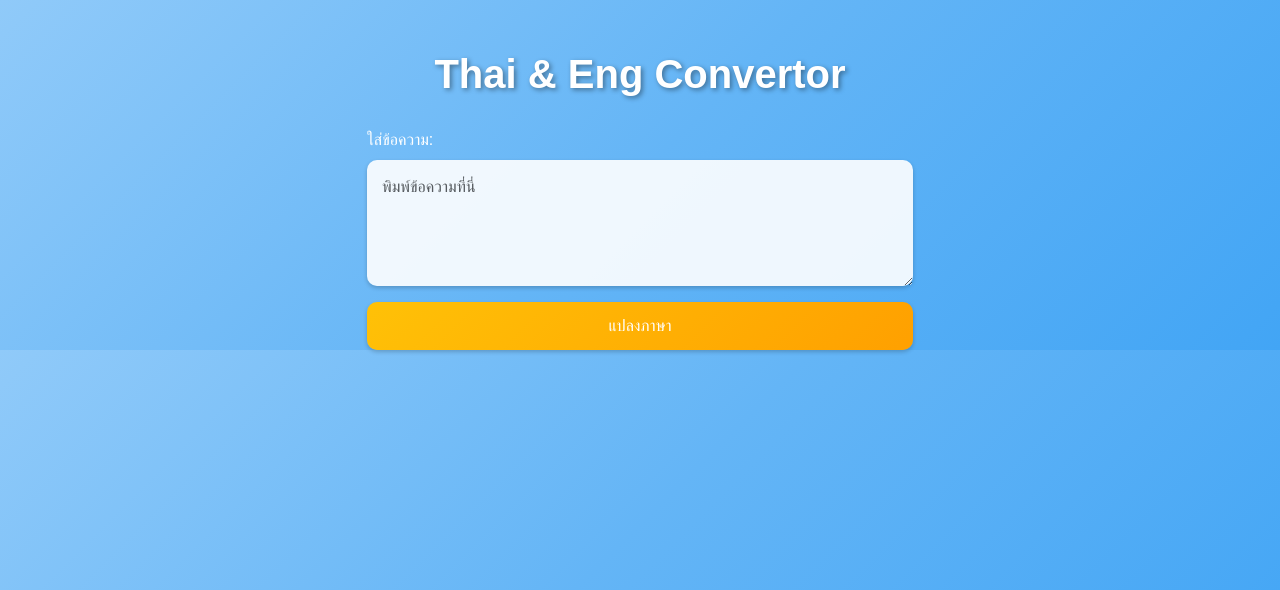
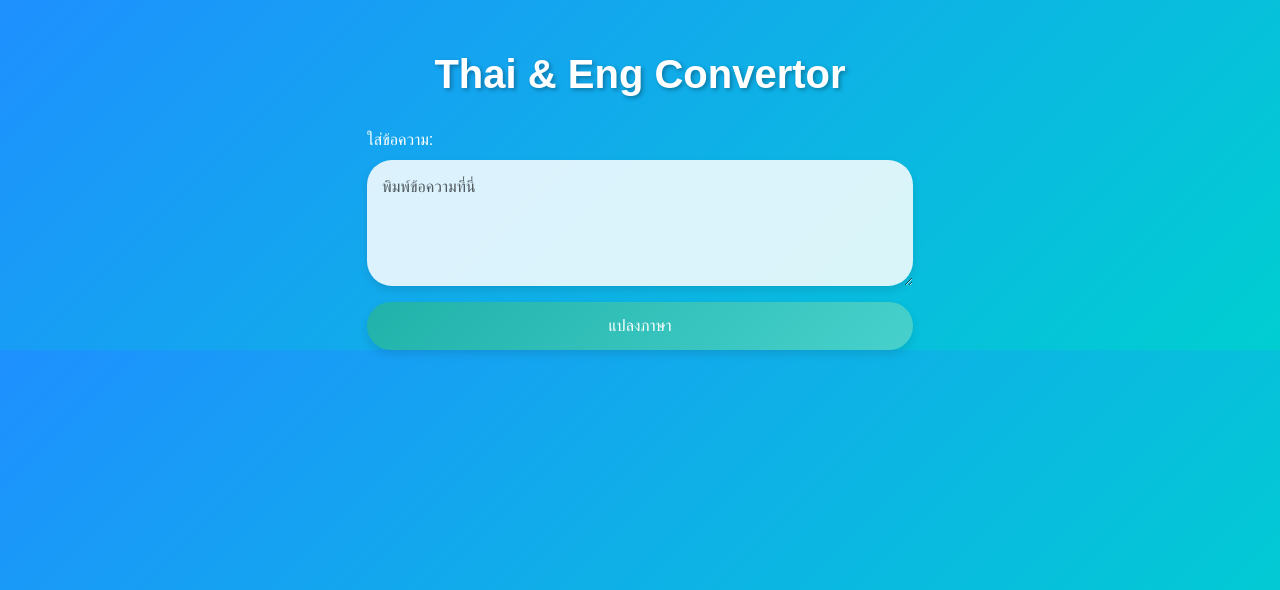
Before and after one commit to pianoProJ/Project, a Flask app: page / in a window 1280 px wide. Shown: the top 590 px of the page. Run offline with Flask 3, Linux system fonts and the light colour scheme.

Commit message:
Update index.html

```diff
--- a/templates/index.html
+++ b/templates/index.html
@@ -7,7 +7,7 @@
     <link href="https://cdn.jsdelivr.net/npm/bootstrap@5.3.0-alpha1/dist/css/bootstrap.min.css" rel="stylesheet">
     <style>
         body {
-            background: linear-gradient(135deg, #90CAF9, #64B5F6, #42A5F5);
+            background: linear-gradient(135deg, #1E90FF, #00CED1); /* Modern teal-blue gradient */
             font-family: 'Arial', sans-serif;
             color: #fff;
         }
@@ -17,38 +17,38 @@
         h1 {
             color: #fff;
             margin-bottom: 30px;
-            font-weight: 700;
+            font-weight: 600;
             text-align: center;
-            text-shadow: 2px 2px 5px rgba(0,0,0,0.4);
+            text-shadow: 2px 2px 4px rgba(0,0,0,0.3);
         }
         .form-control, .btn-primary {
-            border-radius: 10px;
+            border-radius: 25px;
         }
         .form-control {
             padding: 15px;
             font-size: 1rem;
-            background: rgba(255, 255, 255, 0.9);
+            background: rgba(255, 255, 255, 0.85); /* Slightly more transparent for a lighter look */
             border: none;
-            box-shadow: 0 2px 4px rgba(0,0,0,0.2);
+            box-shadow: 0 4px 8px rgba(0,0,0,0.1);
         }
         .btn-primary {
             padding: 12px 20px;
             font-size: 1rem;
-            background: linear-gradient(135deg, #FFC107, #FFA000);
+            background: linear-gradient(135deg, #20B2AA, #48D1CC); /* Modern aqua-green button */
             border: none;
             transition: all 0.3s ease-in-out;
-            box-shadow: 0 2px 4px rgba(0,0,0,0.2);
+            box-shadow: 0 4px 8px rgba(0,0,0,0.1);
         }
         .btn-primary:hover {
-            background: linear-gradient(135deg, #FF9800, #FF8F00);
-            box-shadow: 0 4px 6px rgba(0,0,0,0.3);
+            background: linear-gradient(135deg, #008080, #40E0D0); /* Darker aqua tones for hover effect */
+            box-shadow: 0 6px 12px rgba(0,0,0,0.2);
         }
         .result-box {
-            background: linear-gradient(135deg, #8E24AA, #7B1FA2);
+            background: linear-gradient(135deg, #00BFFF, #1E90FF); /* Cool blue gradient for the result box */
             padding: 20px;
-            border-radius: 10px;
+            border-radius: 20px;
             margin-top: 20px;
-            box-shadow: 0 4px 8px rgba(0, 0, 0, 0.3);
+            box-shadow: 0 4px 10px rgba(0, 0, 0, 0.2);
             opacity: 0;
             transform: translateY(20px);
             transition: opacity 0.5s ease-in-out, transform 0.5s ease-in-out;
```
